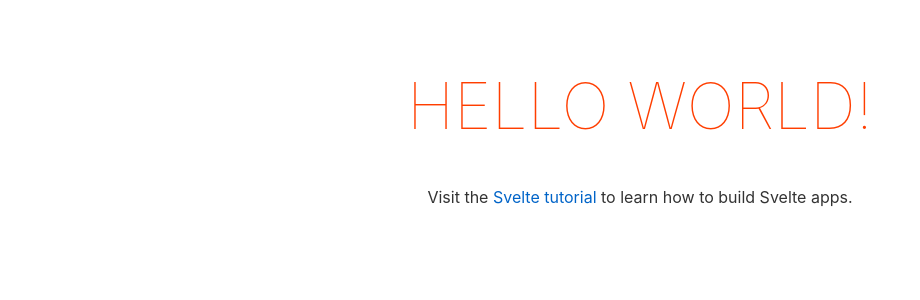
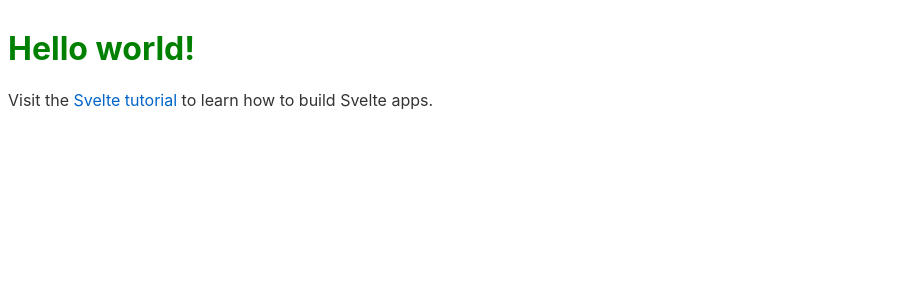
Before and after one commit to YourEpicness/PearCompote, a Svelte app in the folder client/: page / in a window 1280 px wide. Shown: the top 300 px of the page, without its empty margins (0-920 px from the left). Built offline with nearby package versions, Linux system fonts and the light colour scheme.

Commit message:
Integrate sass and update README.md

```diff
--- a/client/src/App.svelte
+++ b/client/src/App.svelte
@@ -7,24 +7,10 @@
 	<p>Visit the <a href="https://svelte.dev/tutorial">Svelte tutorial</a> to learn how to build Svelte apps.</p>
 </main>
 
-<style>
-	main {
-		text-align: center;
-		padding: 1em;
-		max-width: 240px;
-		margin: 0 auto;
-	}
+<style lang="scss">
+	$color: green;
 
 	h1 {
-		color: #ff3e00;
-		text-transform: uppercase;
-		font-size: 4em;
-		font-weight: 100;
-	}
-
-	@media (min-width: 640px) {
-		main {
-			max-width: none;
-		}
+		color: $color;
 	}
 </style>
```
Also changed, not shown: client/package.json (+5 -4 lines), 2 other files (tests, documents, lock files or other folders).
